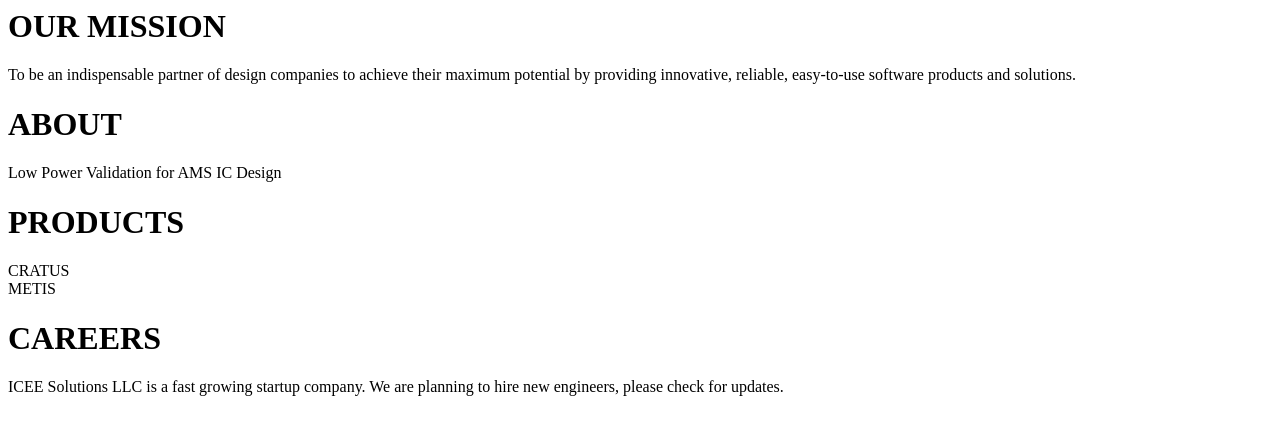
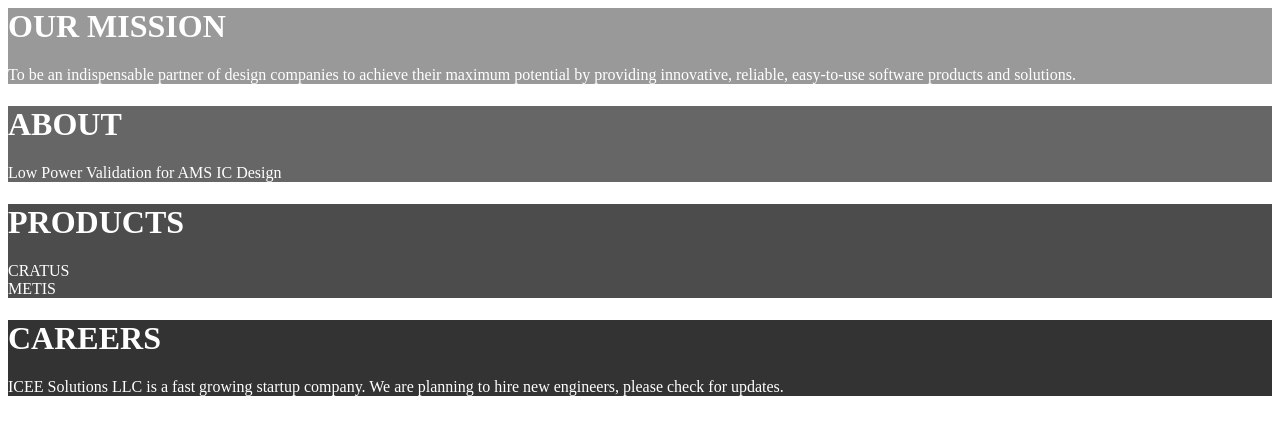
Before and after one commit to zbeok/webcomic-starter, a website: page public/views/home.html in a window 1280 px wide. Drawn offline with Linux system fonts and the light colour scheme; files that its build step writes are made by us from their sources.

Commit message:
🖐👷 Checkpoint ./public/css/style.css:14063581/67 ./public/views/home.html:14063581/488 ./public/css/home_style.css:14063581/612 ./public/index.html:14063581/15

```diff
--- /dev/null
+++ b/public/css/home_style.css
@@ -0,0 +1,16 @@
+#mission{
+  color:#fff;
+  background-color:rgba(0,0,0,.4);
+}
+#about{
+  color:#fff;
+  background-color:rgba(0,0,0,.6);
+}
+#products{
+  color:#fff;
+  background-color:rgba(0,0,0,.7);
+}
+#careers{
+  color:#fff;
+  background-color:rgba(0,0,0,.8);
+}
--- a/public/css/style.css
+++ b/public/css/style.css
@@ -1,15 +1,17 @@
 /*sitewide*/
 
 body {
-	padding-top:100px;
+	padding-top:80px;
 	font-family: 'Josefin Sans', 'Helvetica Neue', Arial, sans-serif;
 	background-color: #fff;
-/*   background-image:url("https://www.trainingzone.co.uk/sites/default/files/learning_technology_solutions_0.jpg"); */
+  background-image:url("https://www.trainingzone.co.uk/sites/default/files/learning_technology_solutions_0.jpg");
   background-size:cover;
   background-attachment:fixed;
 }
-#container{
+.container-fluid{
+  width:100%;
   min-height:100vh;
+  margin:0;
 }
 
 img {
@@ -76,7 +78,7 @@
 }
 
 /*For smaller screens*/
-@media screen and (max-width: 750px) {
+@media screen and (max-width: 900px) {
     .nav a {display: none;}
 	#menubars {
 		position:absolute;
--- a/public/views/home.html
+++ b/public/views/home.html
@@ -1,10 +1,7 @@
-<!-- <div id="start" class="section row h-100">
-  <div class="col text-center my-auto">
-	<h1>ICEE SOLUTIONS LLC</h1>
-	<p>Low Power Validation for AMS IC Design</p>
-</div>
-</div> -->
-<div id="mission" class="section row h-100">
+<link rel="stylesheet" href="css/home_style.css"> <!-- custom styles -->
+
+
+<div id="mission" class="section row h-100" >
   <div class="col text-center my-auto">
     <h1>OUR MISSION</h1>
     <p>
@@ -15,7 +12,7 @@
   </div>
 </div>
 
-<div id="about" class="section row h-100">
+<div id="about" class="section row h-100"  onclick="window.location='/about';">
   <div class="col text-center my-auto">
     <h1>ABOUT</h1>
     <p>Low Power Validation for AMS IC Design</p>
@@ -41,7 +38,7 @@
   </div>
 </div>
 
-<div id="career" class="section row h-100">
+<div id="careers" class="section row h-100">
   <div class="col text-center my-auto">
     <h1>CAREERS</h1>
     <p>
```
Also changed, not shown: public/index.html (+2 -2 lines).
